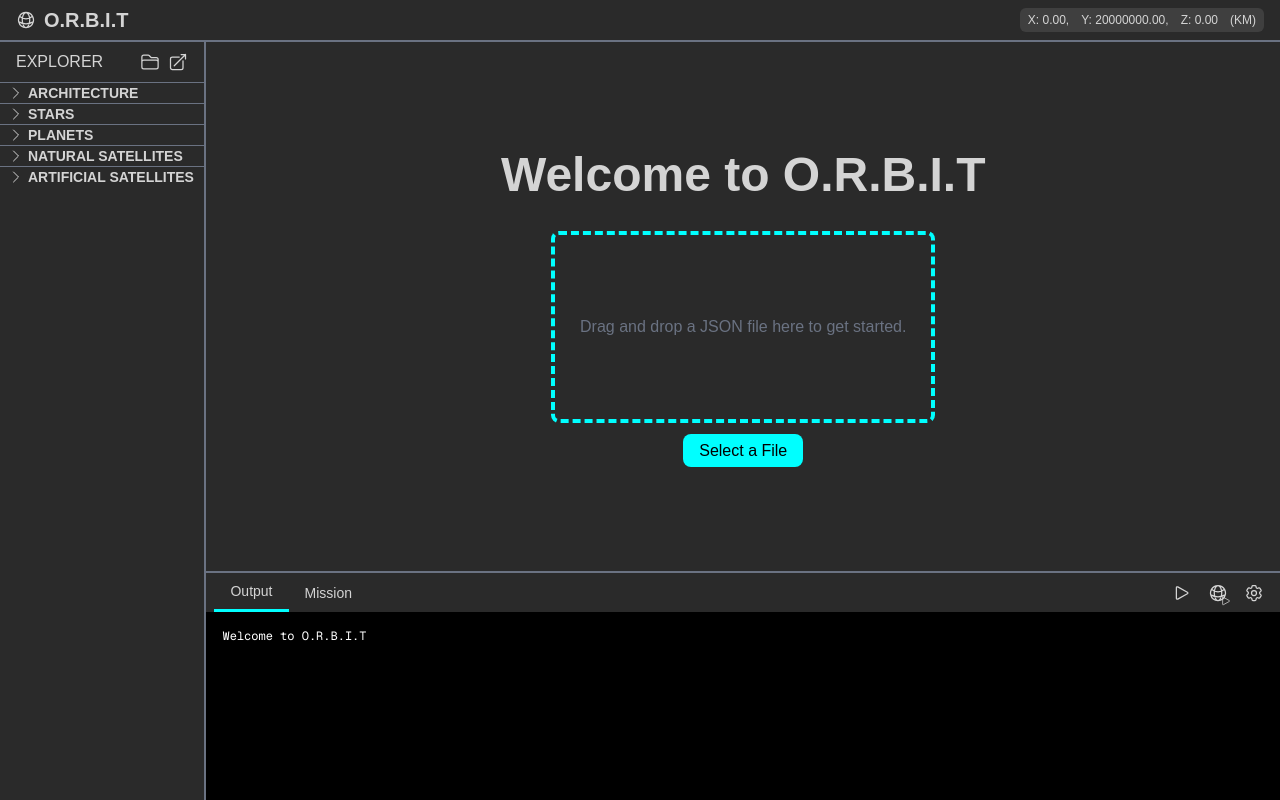
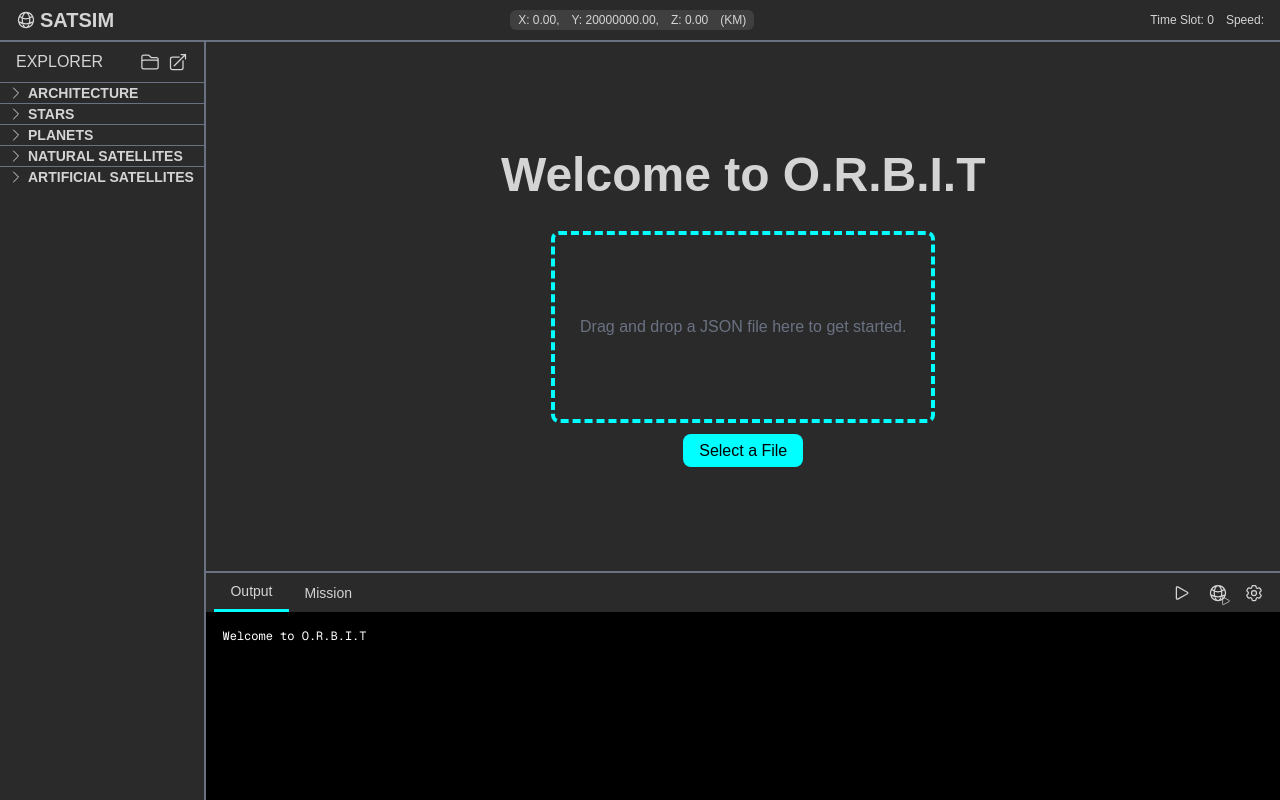
Before and after one commit to MaaZiJyun/SatelliteSimulator, a Next.js app in the folder satsim-next/: page / in a window 1280 px wide. Built offline with nearby package versions, Linux system fonts and the light colour scheme.

Commit message:
refactor: update Topbar component to display time and speed; change title from "O.r.b.i.t" to "SatSim"

```diff
--- a/satsim-next/src/components/Topbar.tsx
+++ b/satsim-next/src/components/Topbar.tsx
@@ -1,23 +1,31 @@
 import { useCameraStore } from "@/stores/cameraStores";
 import { usePreferenceStore } from "@/stores/preferenceStores";
+import { useClockStore } from "@/stores/timeStores";
 import { GlobeAltIcon } from "@heroicons/react/24/outline";
 import { useState } from "react";
 
 export default function Topbar() {
   const currentPostion = useCameraStore((state) => state.currentPosition);
   const scale = usePreferenceStore((state) => state.scale);
+  const time = useClockStore((state) => state.time);
+  const speed = useClockStore((state) => state.speed);
+
   return (
     <div className="px-4 py-2 flex justify-between items-center h-full space-x-4">
-      <div className="flex items-center justify-center space-x-2">
+      <div className="flex items-center justify-center space-x-1">
         <GlobeAltIcon className="h-5 w-5" />
-        <span className="font-bold text-xl">{"O.r.b.i.t".toUpperCase()}</span>
+        <span className="font-bold text-xl">{"SatSim".toUpperCase()}</span>
       </div>
-      <div className="flex items-center space-x-3 text-xs px-2 py-1 bg-white/10 rounded-md">
+      <div className="flex items-center space-x-3 text-xs px-2 py-0.5 bg-white/10 rounded-md">
         <span>X: {(currentPostion.x / scale).toFixed(2)},</span>
         <span>Y: {(currentPostion.z / scale).toFixed(2)},</span>
         <span>Z: {(currentPostion.y / scale).toFixed(2)}</span>
         <span>(KM)</span>
       </div>
+      <div className="flex items-center space-x-3 text-xs">
+        <span>Time Slot: {time}</span>
+        <span>Speed: {speed}</span>
+      </div>
     </div>
   );
 }
```
